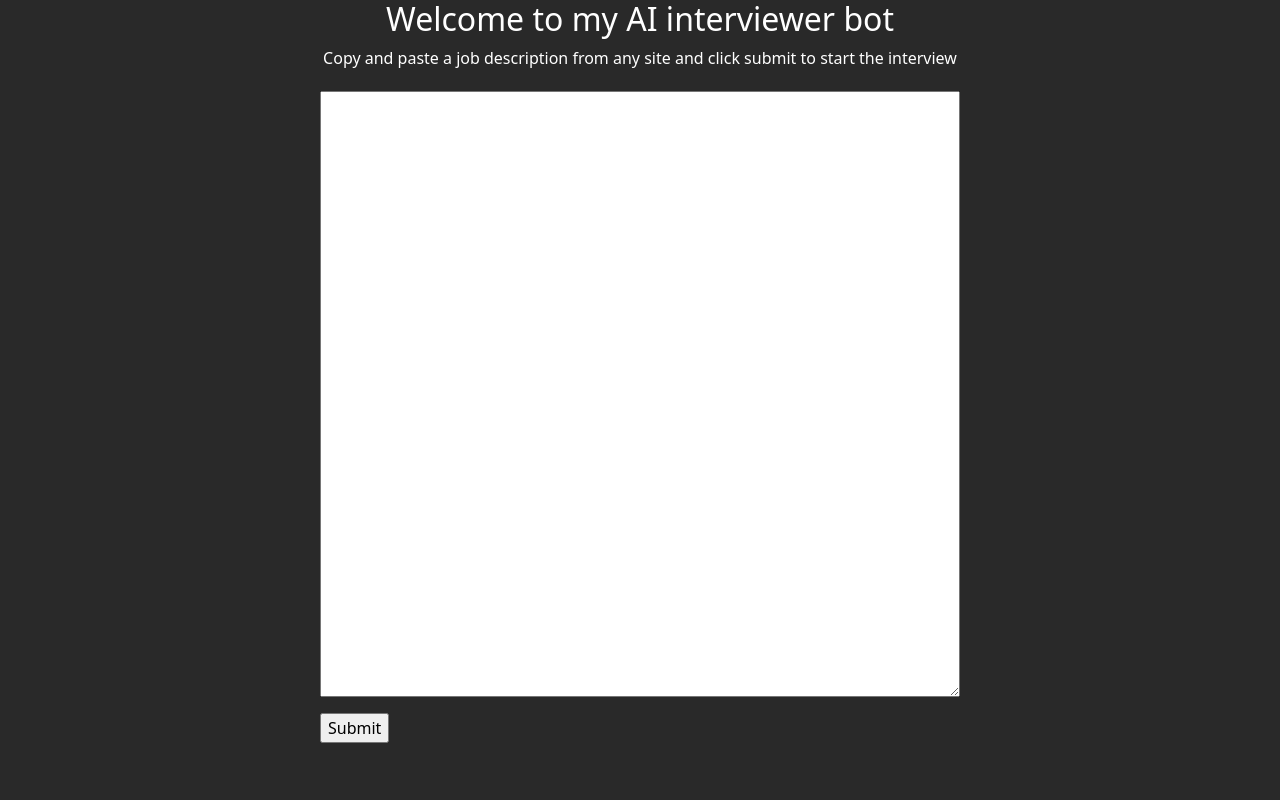
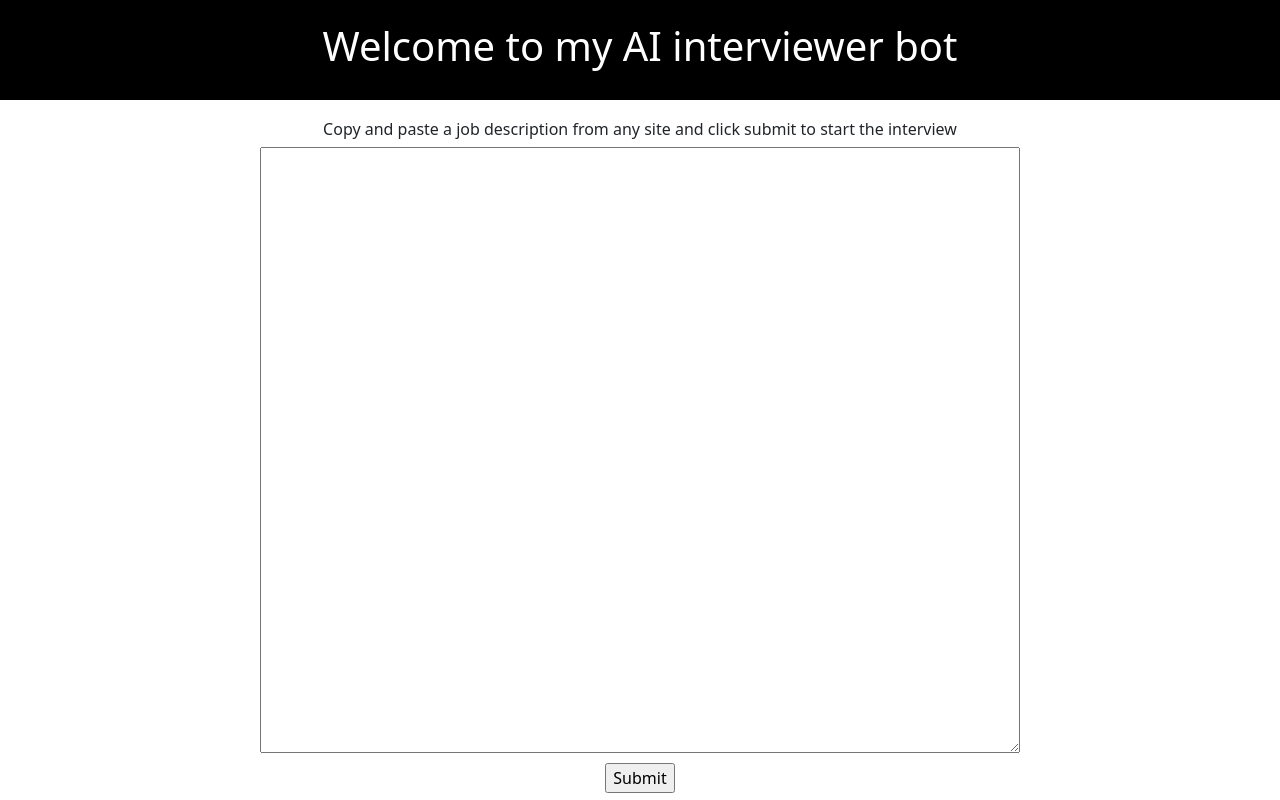
Before and after one commit to bluenote28/AI_Interviewer, a Flask app: page / in a window 1280 px wide. Run offline with Flask 3, Linux system fonts and the light colour scheme.

Commit message:
changes stylingh

```diff
--- a/static/styles.css
+++ b/static/styles.css
@@ -9,62 +9,54 @@
     padding-top: 10px;
 }
 
-body{
-    background-color: rgb(41, 41, 41);
+.card-container {
+    padding-top: 10px;
 }
 
-.card-container {
-
-    padding-top: 10px;
-
+h1 {
+   text-align: center;
+   color: white;
 }
 
-h1, h2, h3{
-    color: white;
-   text-align: center;
+.job-description-form-container{
+    width: 50%;
+    margin: auto;
+    padding-top: 20px;
 }
 
-.index-form{
-    width: 50%;
-    margin: auto;
-    padding-top: 5px;
+.job-description-form-contents{
+     display: flex;
+     flex-direction: column;
+     align-items: center;
+}
+
+.job-description-button{
+    margin-top: 10px;
+}
+
+.page-header{
+    background-color: black;
+    height: 100px;
+    display: flex;
+    flex-direction: column;
+    justify-content: center;
 }
 
 p {
     text-align: center;
-    color: white;
-}
-
-.prev-conversations{
-    width: 50%;
-    margin: auto;
-    padding-top: 5px;
 }
 
 ul {
     text-align: center;
 }
 
-.save-button{
-    width: 50%;
-    margin: auto;
-    padding-top: 100px;
-    padding-left: 10px;
-}
-
-.mb-3{
-    display: flex;
-    justify-content: space-between;
-}
-
 .prompt{
-        background-color: rgb(156, 158, 158);
+        background-color: rgb(0, 0, 0);
         color: white;
 }
 
 .answer, .intro{
-    background-color: rgb(0, 0, 0);
-    color: white;
+    background-color: rgb(248, 248, 248);
 }
 
 .back-to-main-link{
--- a/templates/error.html
+++ b/templates/error.html
@@ -7,9 +7,7 @@
     <title>AI Interviewer</title>
 </head>
 <body>
-
-        <h2>Please provide a valid job description</h2>
-        <div class="back-to-main-link"><a href="{{ url_for('main_page') }}">back to main page</a></div>
-
+    <h2>Please provide a valid job description</h2>
+    <div class="back-to-main-link"><a href="{{ url_for('main_page') }}">back to main page</a></div>
 </body>
 </html>
--- a/templates/index.html
+++ b/templates/index.html
@@ -7,18 +7,18 @@
     <title>AI Interviewer</title>
 </head>
 <body>
+    <div class="page-header">
+      <h1>Welcome to my AI interviewer bot</h1>
+    </div>
 
-        <h2>Welcome to my AI interviewer bot</h2>
-        <p>Copy and paste a job description from any site and click submit to start the interview</p>
-
-        <div class="index-form">
-            <form method="POST" action="/interview">
-                <div class="mb-3">
-                    <textarea id="userprompt" name="userprompt" aria-describedby="userinputbox" rows="25" cols="80"></textarea>
-                </div>
-                <input type="submit" value="Submit">
-            </form>
+    <div class="job-description-form-container">
+     <form method="POST" action="/interview">
+        <div class="job-description-form-contents">
+        <h6>Copy and paste a job description from any site and click submit to start the interview</h6>
+        <textarea id="userprompt" name="userprompt" aria-describedby="userinputbox" rows="25" cols="80"></textarea>
+        <input type="submit" value="Submit" class="job-description-button">
         </div>
-
+     </form>
+    </div>
 </body>
 </html>
```
Also changed, not shown: templates/conversation.html (+3 -4 lines).
